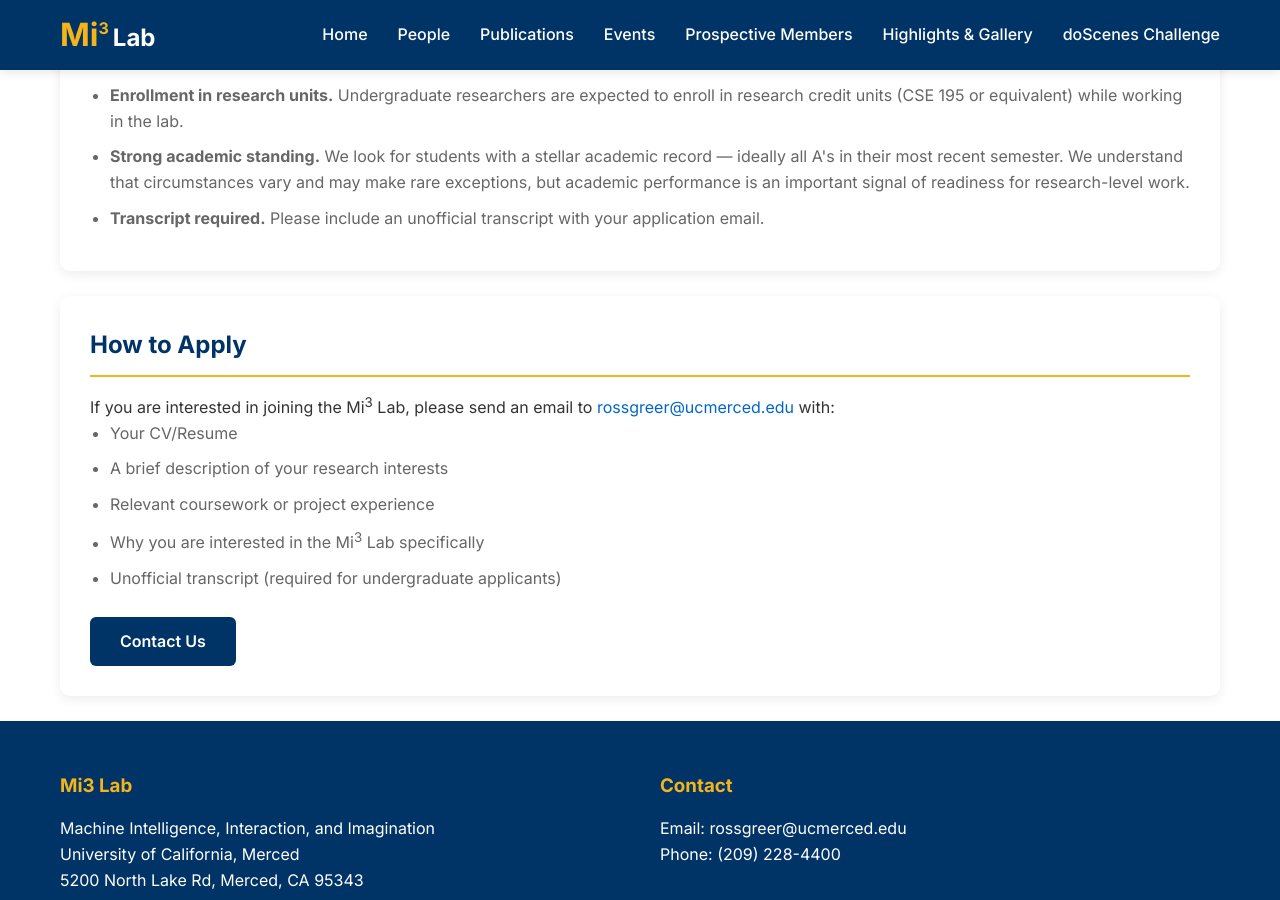
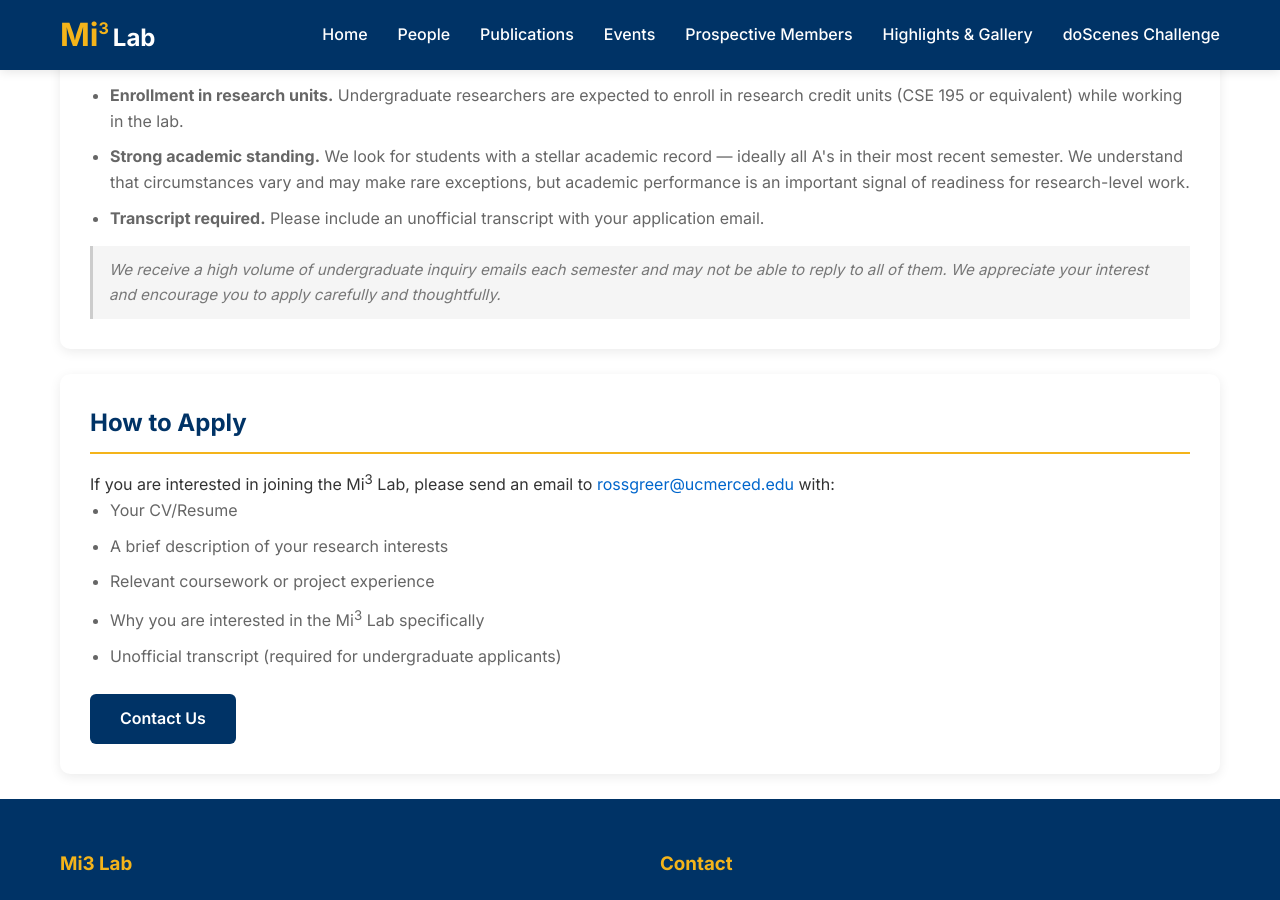
Before and after one commit to Mi3-Lab/mi3-lab.github.io, a Jekyll site: the page built from prospective.html, in a window 1280 px wide and 900 px high, scrolled down 1515 px. Built offline with Jekyll 4.4.1, drawn with Linux system fonts in a browser that asks for light colours.

Commit message:
Prospective: note high email volume for undergrad inquiries
Co-Authored-By: Claude Sonnet 4.6 <noreply@anthropic.com>

```diff
--- a/prospective.html
+++ b/prospective.html
@@ -51,6 +51,7 @@ title: Prospective Members
       <li><strong>Strong academic standing.</strong> We look for students with a stellar academic record — ideally all A's in their most recent semester. We understand that circumstances vary and may make rare exceptions, but academic performance is an important signal of readiness for research-level work.</li>
       <li><strong>Transcript required.</strong> Please include an unofficial transcript with your application email.</li>
     </ul>
+    <p style="margin-top: 15px; padding: 12px 16px; background: #f5f5f5; border-left: 3px solid #ccc; color: #777; font-size: 0.95em;"><em>We receive a high volume of undergraduate inquiry emails each semester and may not be able to reply to all of them. We appreciate your interest and encourage you to apply carefully and thoughtfully.</em></p>
   </div>
 
   <div class="info-section">
```
